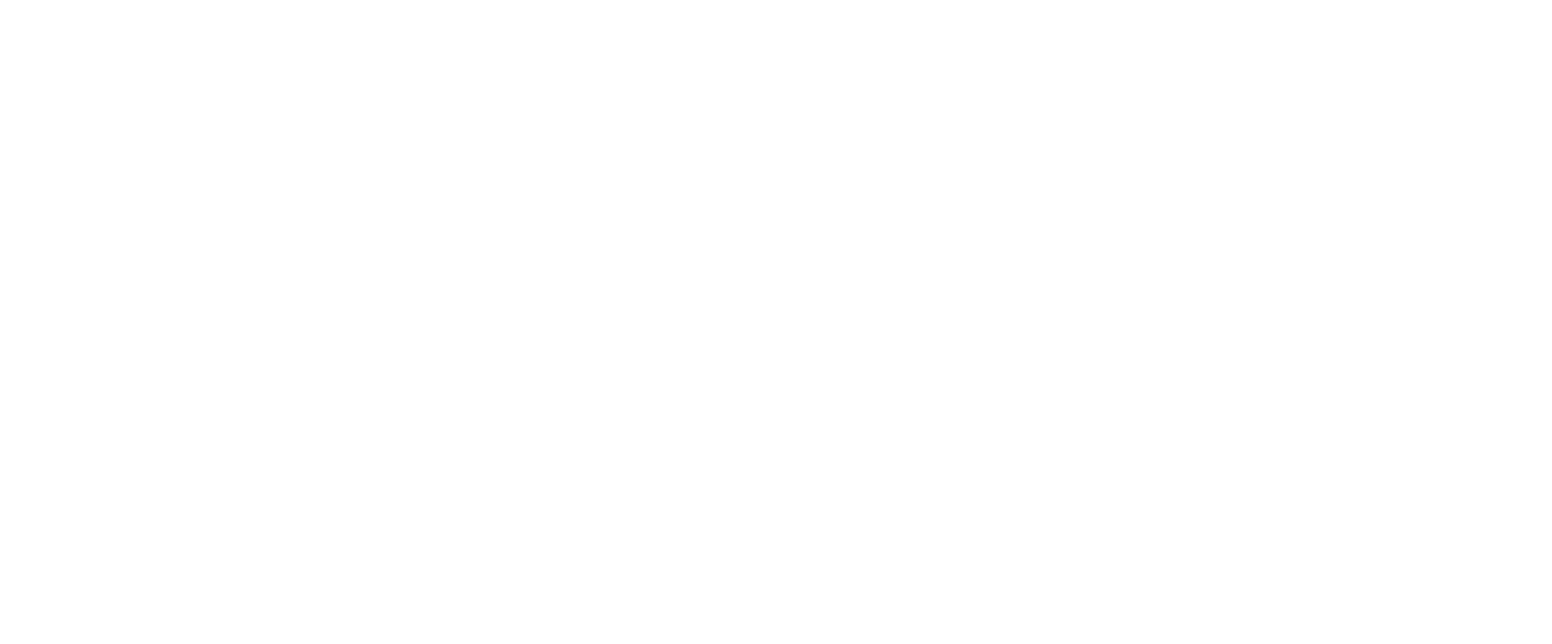
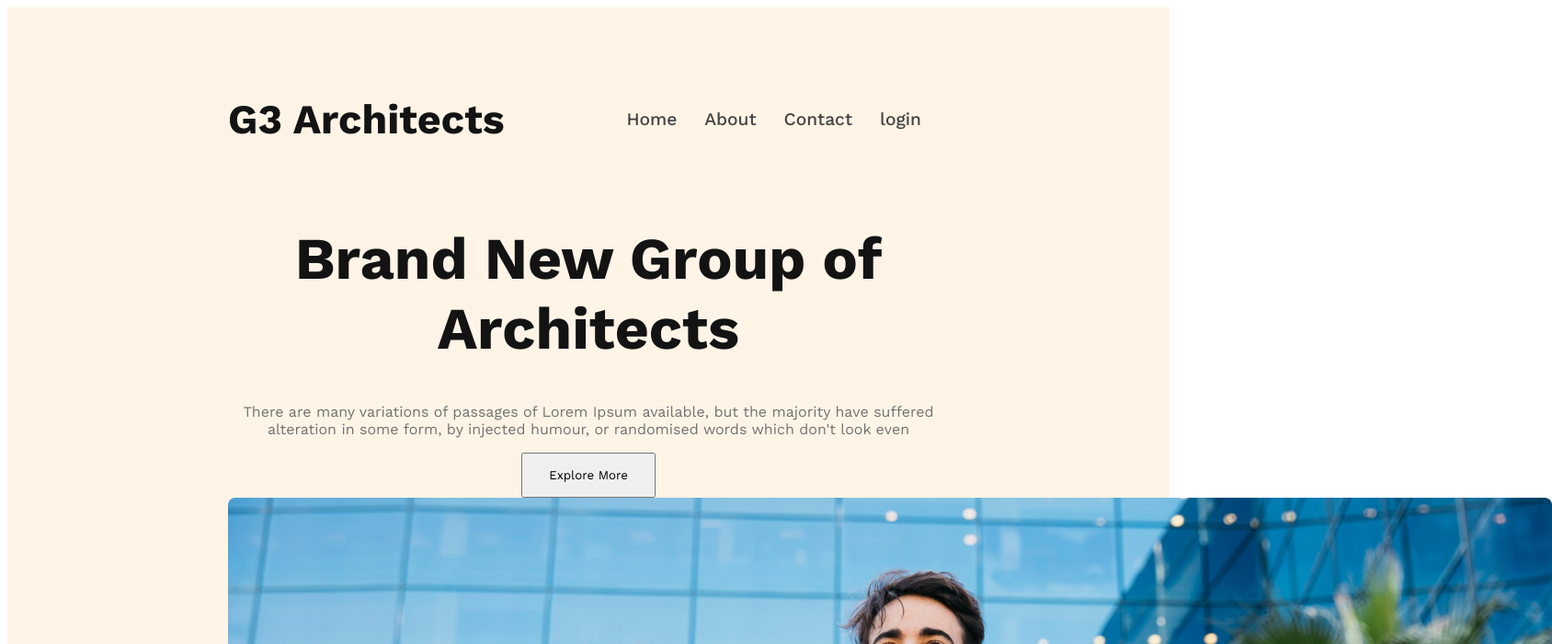
Before and after one commit to Bojlur/g3-architechs-website, a plain HTML site: page index.html in a window 1280 px wide. Shown: the top 700 px of the page at 92% size, 1688 px wide, since content can reach past the window. Drawn offline with nearby package versions, Linux system fonts and the light colour scheme.

Commit message:
header & banner added

```diff
--- a/index.html
+++ b/index.html
@@ -1,12 +1,42 @@
 <!DOCTYPE html>
 <html lang="en">
+
 <head>
     <meta charset="UTF-8">
     <meta name="viewport" content="width=device-width, initial-scale=1.0">
     <title>G3 Architechs Website</title>
     <link rel="stylesheet" href="styles/architech.css">
 </head>
+
 <body>
+    <header>
+        <nav>
+            <h3 class="nav-title">G3 Architects</h3>
+            <ul>
+                <li><a href="">Home</a></li>
+                <li><a href="">About</a></li>
+                <li><a href="">Contact</a></li>
+                <li><a href="">login</a></li>
+            </ul>
+        </nav>
+        <div class="banner">
+            <div class="banner-content">
+                <h1 class="banner-title">Brand New Group of Architects </h1>
+                <p class="banner-description">
+                    There are many variations of passages of Lorem Ipsum available, but the majority have suffered
+                    alteration in some form, by injected humour, or randomised words which don't look even
+                </p>
+                <button class="btn-primary">Explore More</button>
+            </div>
+            <img src="images/banner.png" alt="">
+        </div>
+    </header>
+    <main>
 
+    </main>
+    <footer>
+
+    </footer>
 </body>
+
 </html>
--- a/styles/architech.css
+++ b/styles/architech.css
@@ -0,0 +1,54 @@
+/* work sens font */
+
+@import url('https://fonts.googleapis.com/css2?family=Work+Sans:ital,wght@0,100..900;1,100..900&display=swap');
+
+/* shared style */
+
+*{
+    font-family: "Work Sans", sans-serif;
+}
+.btn-primary{
+    padding: 15px 28px;
+}
+
+header{
+    background: rgba(255, 144, 14, 0.10);
+    padding: 50px 240px;
+}
+nav{
+    display: flex;
+    justify-content: space-between;
+    align-items: center;
+}
+.nav-title{
+    font-size: 2.8rem;
+    font-weight: 700;
+    color: #131313;
+}
+nav > ul{
+    display: flex;
+}
+nav li{
+    list-style: none;
+    margin-right: 30px;
+    font-weight: 500;
+    font-size: 1.2rem;
+}
+nav li a{
+    text-decoration: none;
+    color: #424242;
+}
+/* banner styles */
+.banner-content{
+    max-width: 800px;
+    text-align: center;
+    margin: 0 auto;
+}
+.banner-title{
+    font-size: 4rem;
+    font-weight: 700;
+    color: #131313;
+}
+.banner-description{
+    color: #727272;
+}
```
